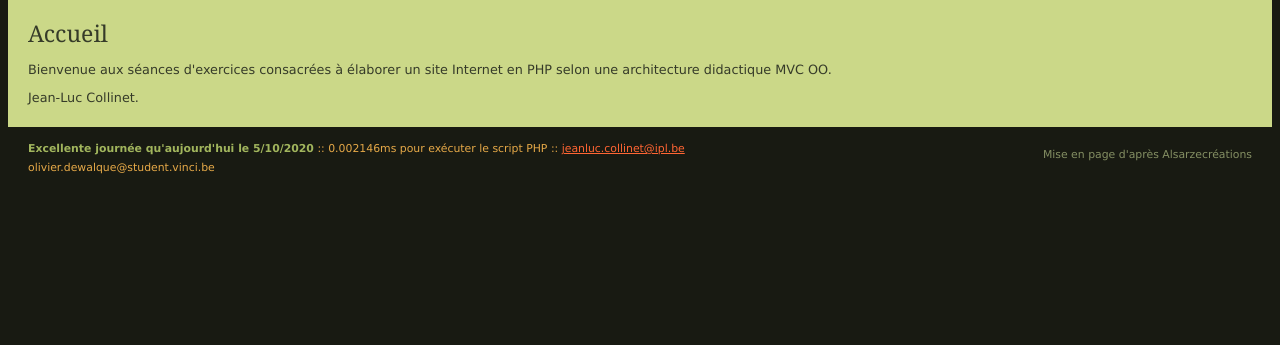
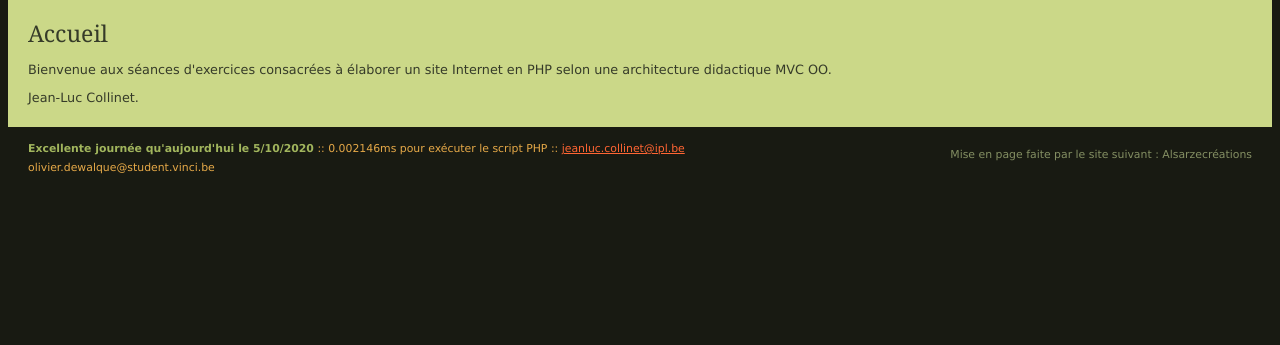
Before and after one commit to veve1904/siteBonnesNouvelles, a PHP site: page / in a window 1280 px wide. Shown: the part 158-503 px from the top of the page. Run offline with PHP 8.4, Linux system fonts and the light colour scheme.

Commit message:
commit dalil branch

```diff
--- a/views/footer.php
+++ b/views/footer.php
@@ -5,7 +5,7 @@
 				  echo $time; ?>ms pour exécuter le script PHP ::
 			<!-- ! adresse email non cryptée : spam possible -->
 	        <a href="mailto:<?php echo EMAIL ?>"><?php echo EMAIL ?></a>
-			<p id="copyright">Mise en page d'après
+			<p id="copyright">Mise en page faite par le site suivant :
 				<a href="http://www.alsacreations.com/tutoriels/">Alsarzecréations</a>
 			</p>
             <p><?php echo EMAIL2 ?></p>
```
